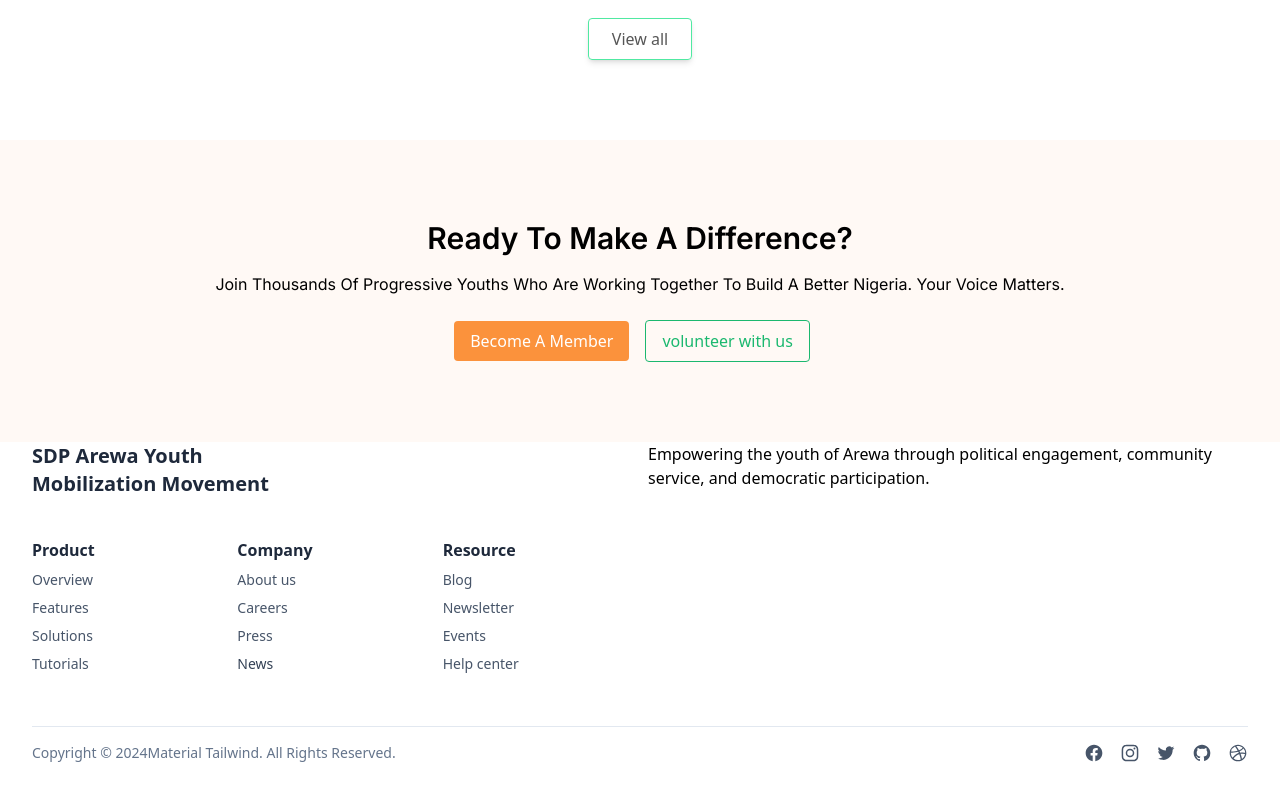
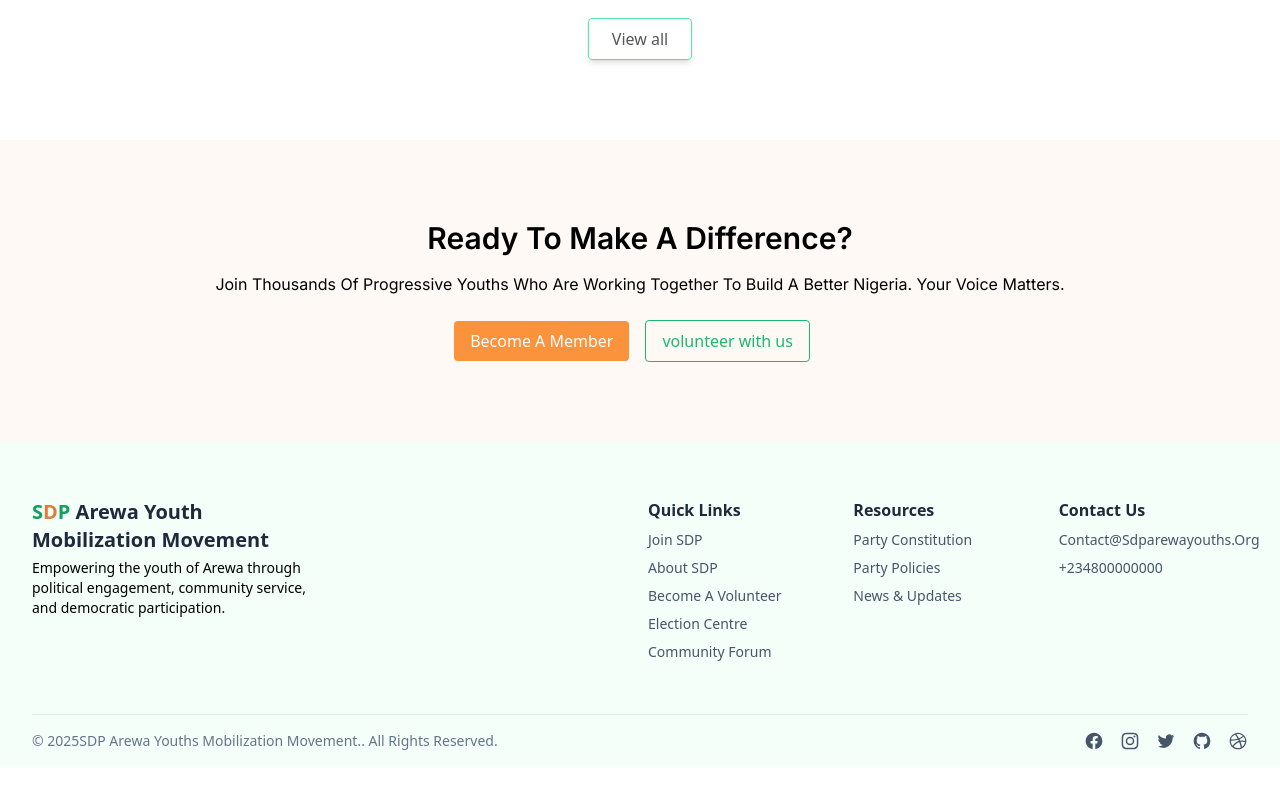
Before and after one commit to abbasusman0009/sdp, a React (Vite) app: page / in a window 1280 px wide. Shown: the part 2384-3184 px from the top of the page. After the commit the page ends 3151 px from the top, so only its background shows below. Built offline with nearby package versions, Linux system fonts and the light colour scheme.

Commit message:
modifiy footer

```diff
--- a/src/components/Footer.tsx
+++ b/src/components/Footer.tsx
@@ -3,86 +3,78 @@ import logo from '../assets/image/sdplogo.png';
 
 export const Footer = () => {
   return (
-    <footer className="relative w-full mb-20">
+    <footer className="relative w-full bg-[#F5FFFA] pt-14">
       <div className="w-full px-8 mx-auto max-w-7xl">
-        <div className="grid justify-between grid-cols-1 gap-4 md:grid-cols-2 ">
-          <h5 className="mb-6 text-xl font-semibold text-slate-800">
-            SDP Arewa Youth <br /> Mobilization Movement
-          </h5>
-          <p>Empowering the youth of Arewa through political engagement, community service, and democratic participation.</p>
-          <div className="grid justify-between grid-cols-3 gap-4">
+        <div className="grid justify-between  grid-cols-1 gap-4 md:grid-cols-2 ">
+          <div className="space-y-1">
+            <h5 className="text-xl font-semibold text-slate-800">
+              <span className='text-[#13A05E]'>S</span><span className='text-[#DD7D38]'>D</span><span className='text-[#13A05E]'>P</span> Arewa Youth <br /> Mobilization Movement<br />
+            </h5>
+            <p className="text-sm">Empowering the youth of Arewa through<br /> political engagement, community service, <br />and democratic participation.</p>
+          </div>
+          <div className="grid justify-between grid-cols-3 gap-4 capitalize">
             <ul>
-              <p className="block mb-1 text-base font-semibold  text-slate-800">
-                Product
+              <p className="block mb-1 text-base font-semibold text-slate-800">
+                quick links
               </p>
               <li>
                 <a href="#" className="block text-slate-600 py-1 hover:text-slate-500 focus:text-slate-500 text-sm">
-                  Overview
+                  join SDP
                 </a>
               </li>
               <li>
                 <a href="#" className="block text-slate-600 py-1 hover:text-slate-500 focus:text-slate-500 text-sm">
-                  Features
+                  about SDP
                 </a>
               </li>
               <li>
                 <a href="#" className="block text-slate-600 py-1 hover:text-slate-500 focus:text-slate-500 text-sm">
-                  Solutions
+                  become a volunteer
                 </a>
               </li>
               <li>
                 <a href="#" className="block text-slate-600 py-1 hover:text-slate-500 focus:text-slate-500 text-sm">
-                  Tutorials
+                  election centre
+                </a>
+              </li>
+              <li>
+                <a href="#" className="block text-slate-600 py-1 hover:text-slate-500 focus:text-slate-500 text-sm">
+                  community forum
                 </a>
               </li>
             </ul>
             <ul>
-              <p className="block mb-1 text-base font-semibold text-slate-800">
-                Company
+              <p className="block mb-1 text-base font-semibold text-slate-800 capitalize">
+                resources
               </p>
               <li>
                 <a href="#" className="block text-slate-600 py-1 hover:text-slate-500 focus:text-slate-500 text-sm">
-                  About us
+                  party constitution
                 </a>
               </li>
               <li>
                 <a href="#" className="block text-slate-600 py-1 hover:text-slate-500 focus:text-slate-500 text-sm">
-                  Careers
+                  party policies
                 </a>
               </li>
               <li>
                 <a href="#" className="block text-slate-600 py-1 hover:text-slate-500 focus:text-slate-500 text-sm">
-                  Press
-                </a>
-              </li>
-              <li>
-                <a href="#" className="block text-slate-700 py-1 hover:text-slate-500 focus:text-slate-500 text-sm">
-                  News
+                  news & updates
                 </a>
               </li>
             </ul>
             <ul>
-              <p className="block mb-1 text-base font-semibold text-slate-800">
-                Resource
+              <p className="block mb-1 text-base font-semibold text-slate-800 capitalize">
+                contact us
               </p>
               <li>
                 <a href="#" className="block text-slate-600 py-1 hover:text-slate-500 focus:text-slate-500 text-sm">
-                  Blog
+                  contact@sdparewayouths.org
                 </a>
               </li>
               <li>
                 <a href="#" className="block text-slate-600 py-1 hover:text-slate-500 focus:text-slate-500 text-sm">
-                  Newsletter
-                </a>
-              </li>
-              <li>
-                <a href="#" className="block text-slate-600 py-1 hover:text-slate-500 focus:text-slate-500 text-sm">
-                  Events
-                </a>
-              </li>
-              <li>
-                <a href="#" className="block text-slate-600 py-1 hover:text-slate-500 focus:text-slate-500 text-sm">
-                  Help center
+                  +234800000000
                 </a>
               </li>
             </ul>
@@ -90,8 +82,8 @@ export const Footer = () => {
         </div>
         <div className="flex flex-col items-center justify-center w-full py-4 mt-12 border-t border-slate-200 md:flex-row md:justify-between">
           <p className="block mb-4 text-sm text-center text-slate-500 md:mb-0">
-            Copyright © 2024
-            <a href="https://material-tailwind.com/">Material Tailwind</a>. All
+            © 2025
+            <a href="https://material-tailwind.com/">SDP Arewa Youths Mobilization Movement.</a>. All
             Rights Reserved.
           </p>
           <div className="flex gap-4 text-slate-600 sm:justify-center">
--- a/src/components/YouthCard.tsx
+++ b/src/components/YouthCard.tsx
@@ -8,7 +8,7 @@ export const YouthCard = () => {
         <img src={frame} alt="Youth Card" />
       </div>
       <div className='flex items-center space-x-2 ml-4 '>
-        <p className='bg-green-100 p-2 text-[#0E874E]'>Category</p>
+        <p className='bg-green-100 p-2 rounded-sm text-[#0E874E]'>Category</p>
         <p className='text-sm'>5 min read</p>
       </div>
       <div className="p-4">
```
